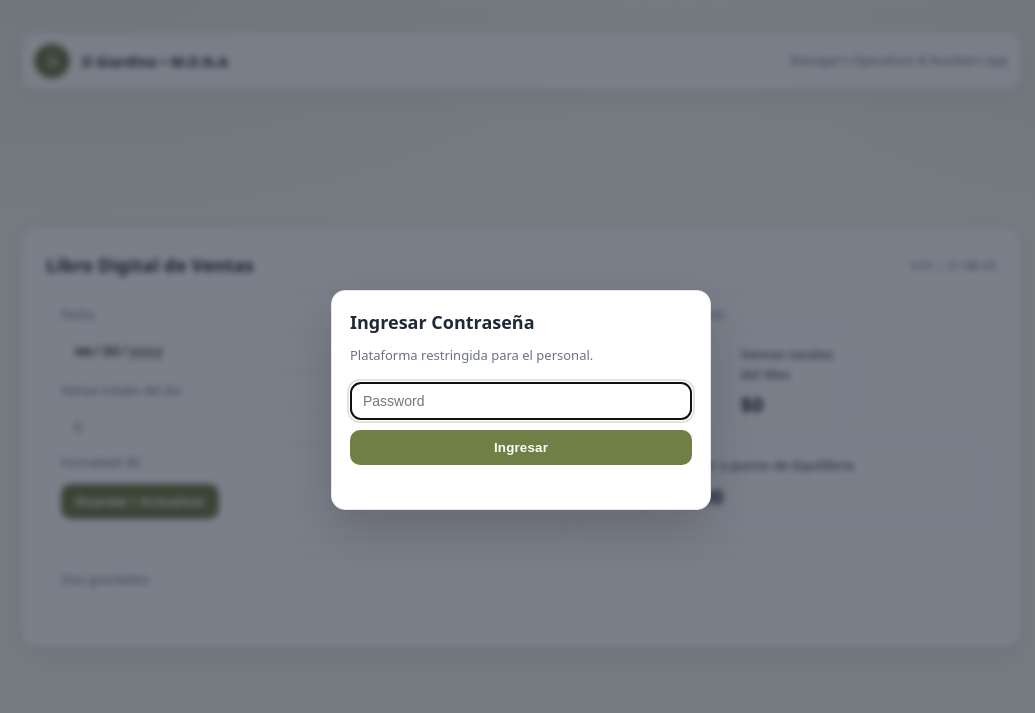
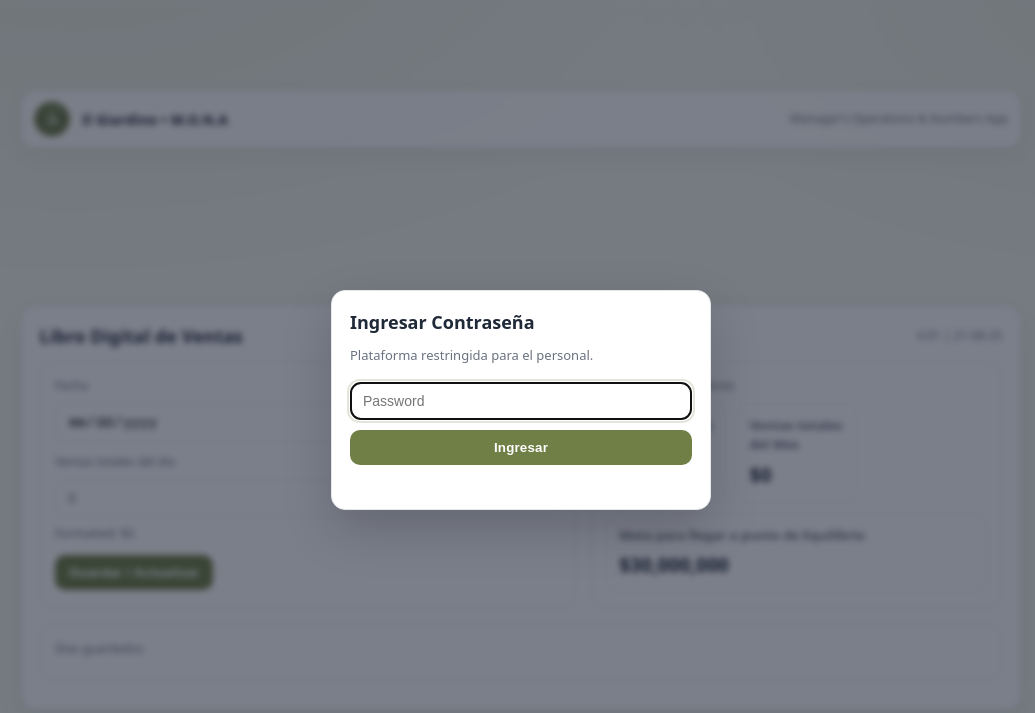
Before and after one commit to rafialhoy/giardino-manager, a plain HTML site: page index.html in a window 1280 px wide. Shown: the whole page, without its empty margins (119-1154 px from the left). Drawn offline with Linux system fonts and the light colour scheme; a script that the page names is missing.

Commit message:
styles fixed for better responsiveness

```diff
--- a/styles.css
+++ b/styles.css
@@ -192,3 +192,39 @@ footer.muted { text-align: center; margin-top: 10px; }
 .gate-overlay[hidden] {
   display: none !important;
 }
+
+/* Ensure the overlay truly hides when [hidden] is set */
+.gate-overlay[hidden] {
+  display: none !important;
+}
+
+/* Desktop/iPad sizing & centering */
+@media (min-width: 900px) {
+  body {
+    height: 100svh;             /* lock to viewport */
+    overflow: hidden;           /* no page scroll on large screens */
+    padding: clamp(12px, 2vh, 24px);
+    place-items: center;        /* hard center */
+  }
+
+  .brandbar {
+    position: static;           /* remove sticky offset on desktop */
+    margin-bottom: clamp(6px, 1vh, 12px);
+  }
+
+  .app {
+    width: min(1200px, 96vw);   /* expand a bit on desktop */
+    max-height: calc(100svh - 90px); /* brandbar + padding headroom */
+    overflow: auto;             /* only the card scrolls if it must */
+    padding: clamp(14px, 2.2vh, 24px);
+  }
+
+  header h1 { font-size: clamp(16px, 2.2vh, 20px); }
+  .card { padding: clamp(12px, 1.8vh, 16px); }
+  .kpi .val { font-size: clamp(18px, 2.4vh, 22px); }
+}
+
+/* Slightly wider input/KPI split on big screens */
+@media (min-width: 1100px) {
+  .grid { grid-template-columns: 1.3fr 1fr; }
+}
```
